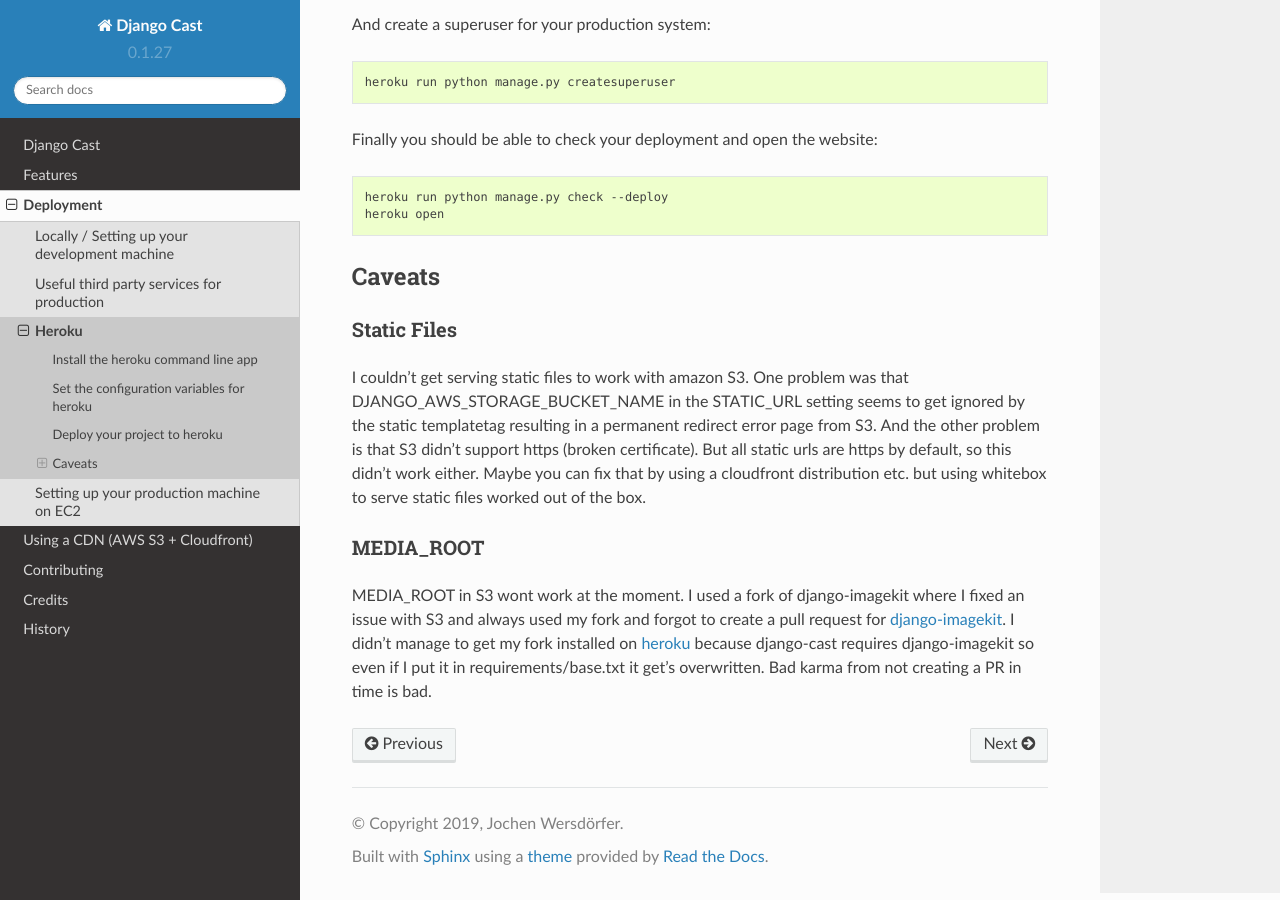
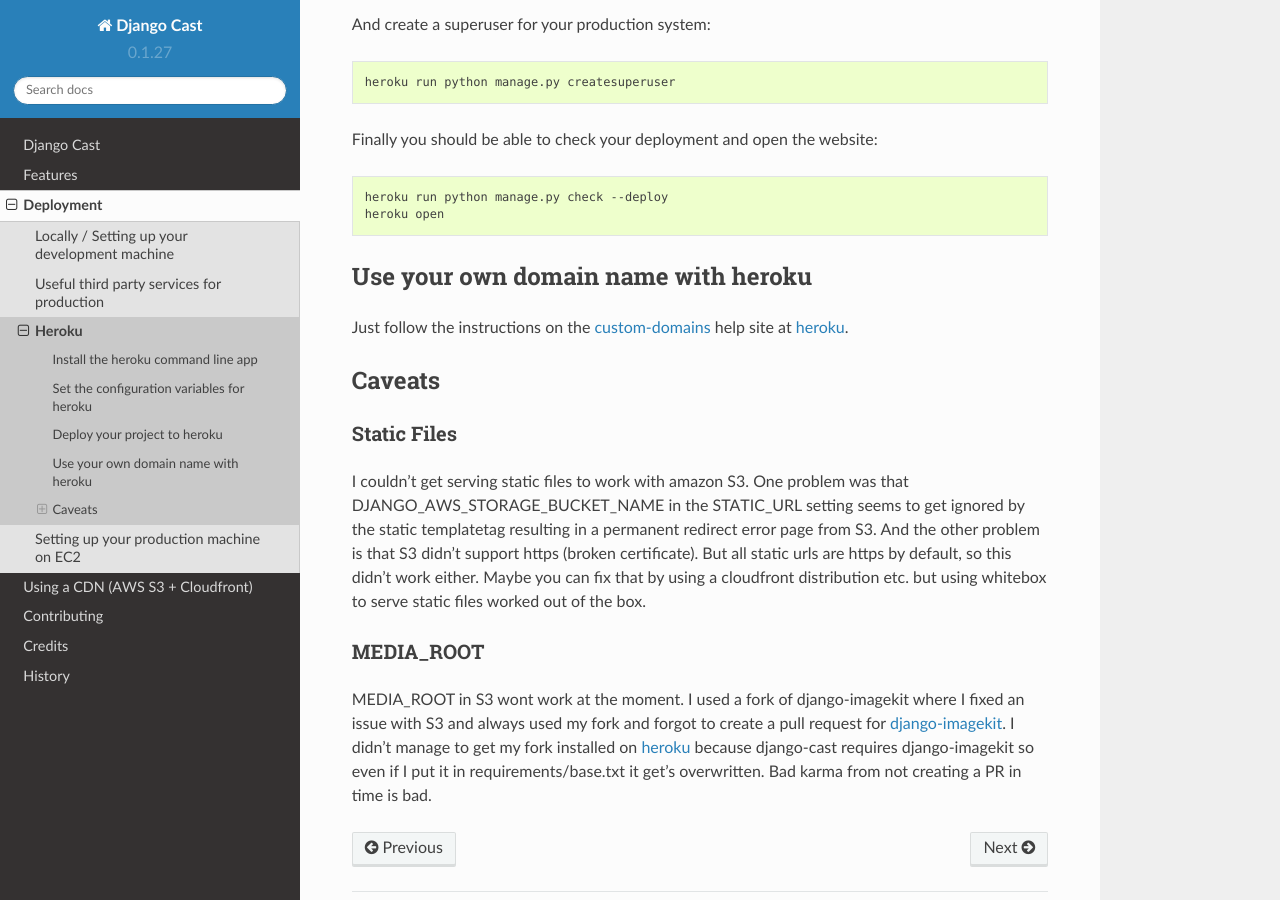
Before and after one commit to ephes/django-cast, a Sphinx documentation site: the page built from docs/heroku.rst, in a window 1280 px wide and 900 px high, scrolled down 1074 px. Built offline with Sphinx 7.4.7 and the Read the Docs theme 2.0.0, drawn with Linux system fonts in a browser that asks for light colours.

Commit message:
own domain name with heroku

```diff
--- a/docs/heroku.rst
+++ b/docs/heroku.rst
@@ -66,6 +66,13 @@ Finally you should be able to check your deployment and open the website:
     heroku run python manage.py check --deploy
     heroku open
 
+Use your own domain name with heroku
+------------------------------------
+
+Just follow the instructions on the custom-domains_ help site at heroku_.
+
+.. _custom-domains: https://devcenter.heroku.com/articles/custom-domains
+
 Caveats
 -------
 
```
